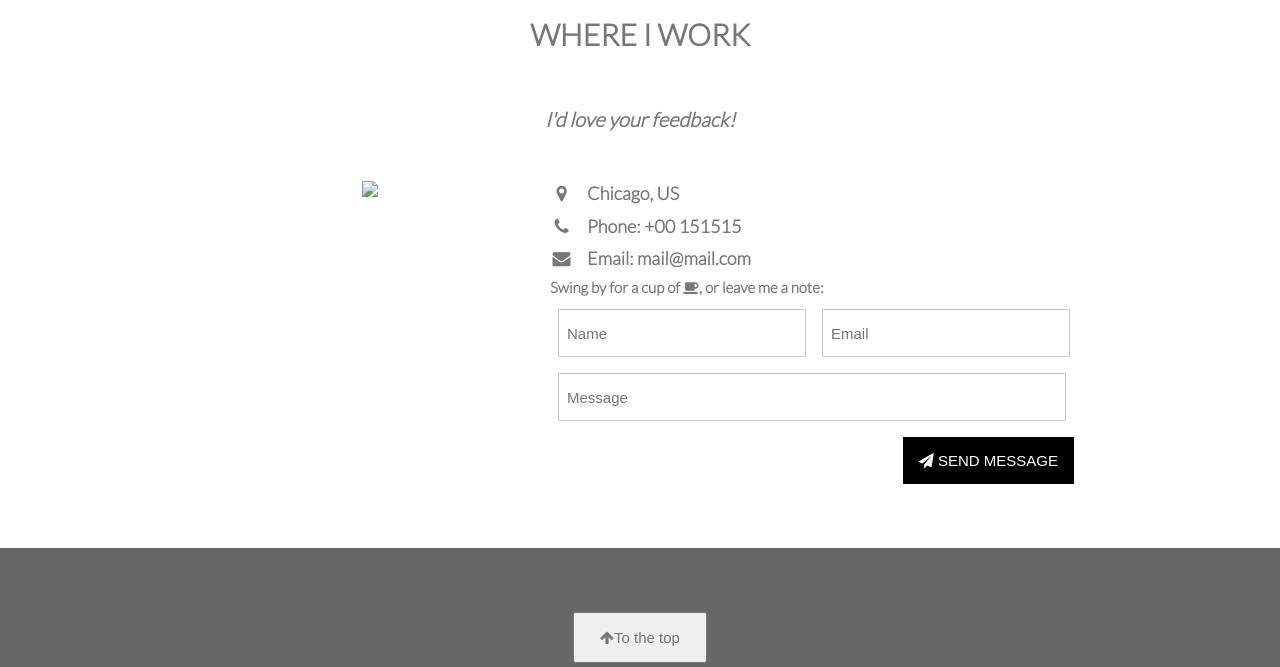
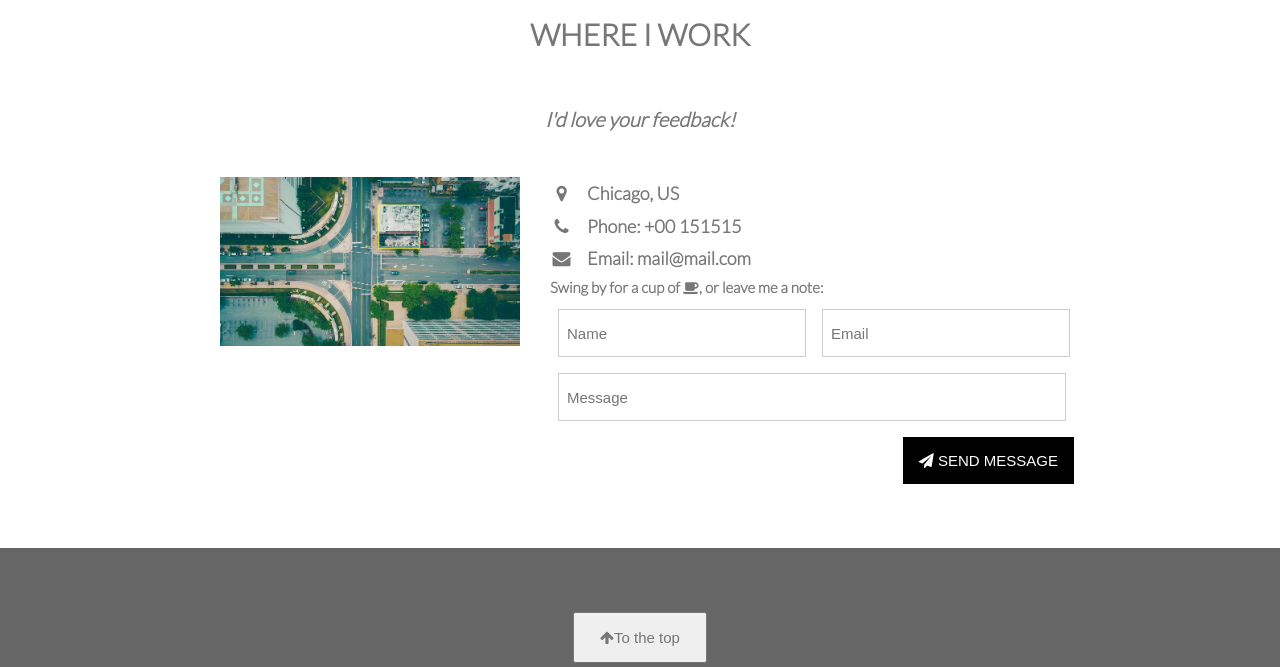
Before and after one commit to bunchsh/portfolio, a plain HTML site: page W3CSS1/index.html in a window 1280 px wide. Shown: the part 3987-4654 px from the top of the page. Drawn offline with Linux system fonts and the light colour scheme; the site is published under a folder, as on GitHub Pages, so addresses that start at the root find nothing.

Commit message:
img 수정

```diff
--- a/W3CSS1/index.html
+++ b/W3CSS1/index.html
@@ -199,7 +199,7 @@
                 <h3>I'd love your feedback!</h3>
                 <div class="map">
                     <div class="container">
-                      <img src="/img/map.jpg" width="300px" />
+                      <img src="./img/map.jpg" width="300px" />
                     </div>
                     <div class="panel">
                       <div class="bottom">
```
